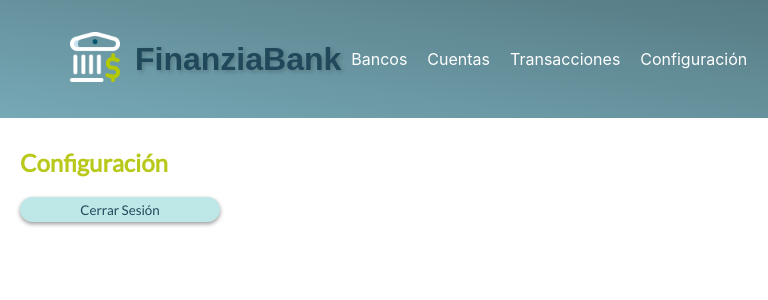
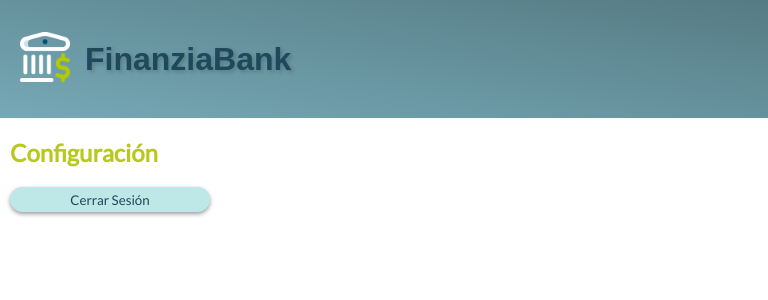
Before and after one commit to saorsu13/pruebaSantiago, a React (Create React App) app: page /settings in a window 768 px wide. Shown: the top 300 px of the page. Built offline with nearby package versions, Linux system fonts and the light colour scheme.

Commit message:
Correcciones

```diff
--- a/src/components/Header.js
+++ b/src/components/Header.js
@@ -7,7 +7,7 @@ const Header = () => {
         <header className="header">
             <div className="header-left">
                 <img src="/iconoblanco.png" alt="Logo del Banco" className="logo" />
-                <h1 className="nombre-banco">FinanziaBank</h1>
+                    <h1 className="nombre-banco">FinanziaBank</h1>
             </div>
             <div className="header-right">
                 <Navbar />
--- a/src/components/Navbar.js
+++ b/src/components/Navbar.js
@@ -6,13 +6,13 @@ const Navbar = () => {
   const [showMenu, setShowMenu] = useState(false);
 
   const toggleMenu = () => {
-      setShowMenu(!showMenu);
+    setShowMenu(!showMenu);
   };
 
   return (
     <nav className="navbar">
       <div className="navbar-toggle" onClick={toggleMenu}>
-        <i className="fa fa-bars"></i>
+        <i className="fa fa-bars"></i> {/* Icono del navbar */}
       </div>
       <ul className={`nav-list ${showMenu ? 'active' : ''}`}>
         <li className="nav-item">
--- a/src/navigation/Navigation.js
+++ b/src/navigation/Navigation.js
@@ -6,6 +6,7 @@ import Home from '../screens/Home'
 import BankDetail from '../screens/BankDetail'
 import AccountDetail from '../screens/AccountDetail'
 import Settings from '../screens/Settings'
+
 
 const Navigation = () => {
   return (
--- a/src/screens/Home.js
+++ b/src/screens/Home.js
@@ -61,7 +61,7 @@ const Home = () => {
   return (
     <div className="home-container">
       <Header />
-      <div className="content">
+      <main className="content">
         <h2>Listado Bancos</h2>
         {initialLoading ? (
           <div>Cargando...</div>
@@ -75,7 +75,7 @@ const Home = () => {
             </div>
           </div>
         )}
-      </div>
+      </main>
     </div>
   );
 };
--- a/src/screens/Login.js
+++ b/src/screens/Login.js
@@ -13,7 +13,7 @@ const Login = () => {
 
   const handleIniciarSesion = async () => {
     try {
-      const response = await fetch('https://8377-2800-484-6883-ca10-83-f5dc-3e02-8db0.ngrok-free.app/api/login', {
+      const response = await fetch('https://30a0-3-215-255-70.ngrok-free.app/api/login', {
         method: 'POST',
       headers: {
         'Content-Type': 'application/json',
@@ -44,15 +44,16 @@ const Login = () => {
     }
 
     const responseData = await response.json();
-    console.log('Contenido del cuerpo de la respuesta:', responseData);
+    console.log('Token obtenido:', responseData.token);
+    setToken(responseData.token);
+    localStorage.setItem('token', responseData.token);
     navigate('/Home');
+
     } catch (error) {
       console.error('Error al iniciar sesión (excepción):', error);
       setError('Ocurrió un error al iniciar sesión. Por favor, intenta de nuevo.');
       setIsModalOpen(true);
     }
-
-    setToken('el_token_obtenido');
 
   };
 
--- a/src/screens/Register.js
+++ b/src/screens/Register.js
@@ -25,7 +25,7 @@ const Register = () => {
         alert('La contraseña debe tener al menos 5 caracteres.');
         return;
       }
-      await axios.post('https://8377-2800-484-6883-ca10-83-f5dc-3e02-8db0.ngrok-free.app/api/register', {
+      await axios.post('https://30a0-3-215-255-70.ngrok-free.app/api/register', {
         name: nombre,
         email: correo,
         password: contrasena
--- a/src/screens/Settings.js
+++ b/src/screens/Settings.js
@@ -8,7 +8,7 @@ const Settings = () => {
 
   const handleLogout = async () => {
     try {
-      const response = await fetch('https://8377-2800-484-6883-ca10-83-f5dc-3e02-8db0.ngrok-free.app/api/logout', {
+      const response = await fetch('https://30a0-3-215-255-70.ngrok-free.app/api/logout', {
         method: 'POST',
         headers: {
           'Content-Type': 'application/json',
--- a/src/styles/CardStyle.css
+++ b/src/styles/CardStyle.css
@@ -7,8 +7,7 @@
   margin-top: 12px;
   transition: background-color 0.3s;
   display: flex;
-    align-items: center;
-    justify-content: space-between;
+  flex-direction: column;
 }
 
 .card h3 {
@@ -28,6 +27,23 @@
   background-color: #fdf9f9;
   cursor: pointer;
 }
+
 .card-logo img {
-    width: 250px;
+  width: 100%;
+  max-width: 250px;
 }
+
+@media screen and (min-width: 768px) {
+  .card {
+    flex-direction: row;
+    align-items: center;
+  }
+
+  .card-content {
+    flex: 1;
+  }
+
+  .card-logo {
+    margin-left: 2px;
+  }
+}
--- a/src/styles/HeaderStyle.css
+++ b/src/styles/HeaderStyle.css
@@ -1,10 +1,12 @@
 .header {
   display: flex;
-    justify-content: space-between;
+  justify-content: flex-start;
   align-items: center;
   background-image: linear-gradient(to top right, #76a9b6, #567b84);
-    padding: 20px 70px;
+  padding: 20px;
+  overflow-x: hidden;
 }
+
 .logo {
   width: 50px;
   height: 50px;
--- a/src/styles/HomeStyle.css
+++ b/src/styles/HomeStyle.css
@@ -1,13 +1,30 @@
 .home-container {
-    background-color: #FFFFFF;
+  background-color: #FFFFFF;
+  background-size: cover;
+  background-position: center;
+}
+  .content {
+  margin-left: 35px;
+  margin-right: 35px;
+  margin-top: 20px;
   }
 
+@media screen and (max-width: 768px) {
   .content {
+    padding: 10px;
     margin: 0 auto;
-    max-width: 1200px;
-    padding: 20px;
   }
- .h2 {
-    margin-bottom: 5px;
+
+  body {
     font-family: 'Lato', sans-serif;
   }
+
+  .card {
+    flex-direction: column;
+  }
+
+  .card-logo img {
+    width: 100%;
+    max-width: 250px;
+  }
+}
--- a/src/styles/NavbarStyle.css
+++ b/src/styles/NavbarStyle.css
@@ -1,12 +1,15 @@
 .navbar {
   display: flex;
-  justify-content: space-between;
+  justify-content: flex-end;
   align-items: center;
+  padding: 10px 20px;
 }
 
 .navbar-toggle {
   font-size: 24px;
   cursor: pointer;
+  display: none;
+  color: white;
   display: none;
 }
 
@@ -18,7 +21,8 @@
 }
 
 .nav-item {
-  padding: 10px;
+  padding: 0 10px;
+  color: white;
 }
 
 .nav-link {
@@ -37,26 +41,28 @@
   z-index: 100;
 }
 
-.fa-bars {
-  margin-right: 10px;
-  color: white;
-}
+@media screen and (max-width: 768px) {
+  .navbar {
+    justify-content: space-between;
+  }
 
-.nav-list li {
-  text-align: center;
-  padding: 10px;
-}
-
-@media screen and (min-width: 768px) {
   .navbar-toggle {
-      display: none;
+    display: block;
+    color: white;
   }
 
   .nav-list {
-      display: flex !important;
+    display: none;
+    position: absolute;
+    top: 60px;
+    left: 0;
+    background-color: #567b84;
+    width: 100%;
+    z-index: 100;
   }
 
   .nav-list.active {
-      display: none;
+    display: flex;
+    flex-direction: column;
   }
 }
```
Lines whose indentation alone changed are shown as unchanged.
